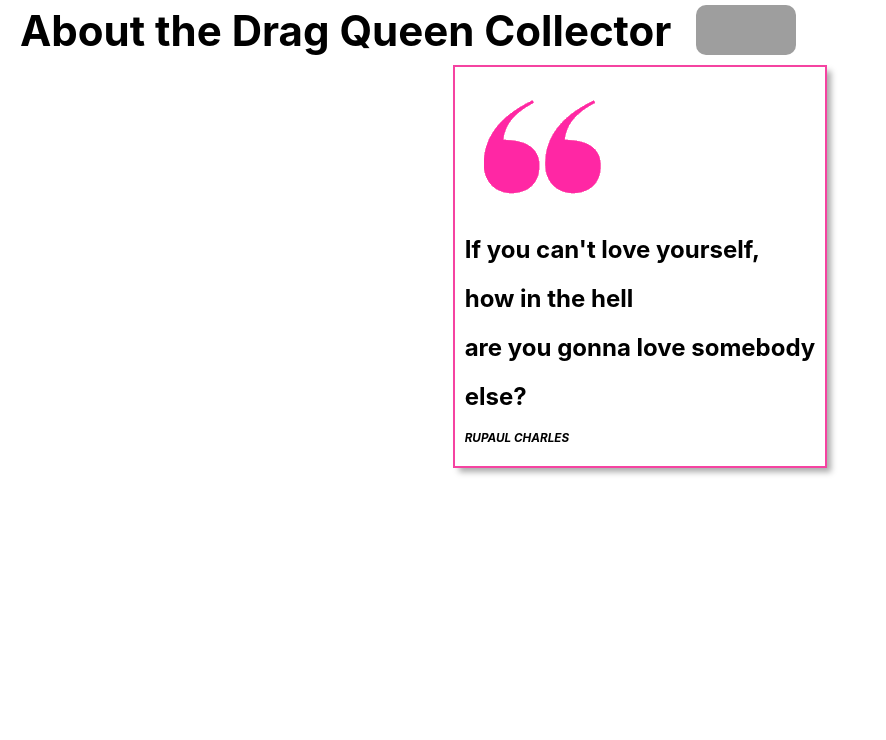
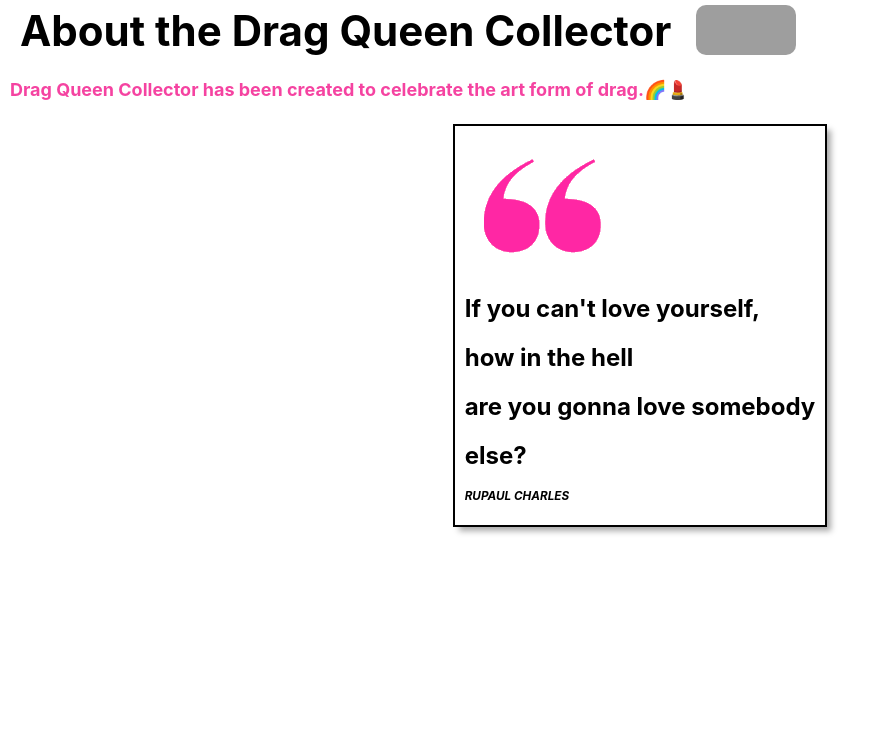
Before and after one commit to EleahBurman/drag-queen-collector, a Django app: page /about/ in a window 1280 px wide. Shown: the part 75-815 px from the top of the page, without its empty margins (0-886 px from the left). Run offline with Django 4.2, Linux system fonts and the light colour scheme; grey boxes are pictures that could not be loaded.

Commit message:
Add description to about

```diff
--- a/main_app/static/css/base.css
+++ b/main_app/static/css/base.css
@@ -29,6 +29,13 @@ a:-webkit-any-link :visited {
 
 h1.titletext {
   font: 42px;
+}
+
+.description-about {
+  font-size: 18px;
+  color: #f543a1;
+  margin: 0;
+  padding:0;
 }
 
 body {
@@ -198,7 +205,7 @@ img {
 }
 
 .aboutcard{
-  border: #f543a1 solid 2px;
+  border: black solid 2px;
   box-shadow:  5px 5px 6px -1px #AAA;
   max-width: fit-content;
   text-align: left;
--- a/main_app/templates/about.html
+++ b/main_app/templates/about.html
@@ -9,6 +9,9 @@
     alt="Rupaul"
     class="rupaul-about"
   >
+</section>
+<section class="description-about">
+  <h4>Drag Queen Collector has been created to celebrate the art form of drag.🌈💄</h4>
 </section>
 <div class="aboutcard">
   <img
```
